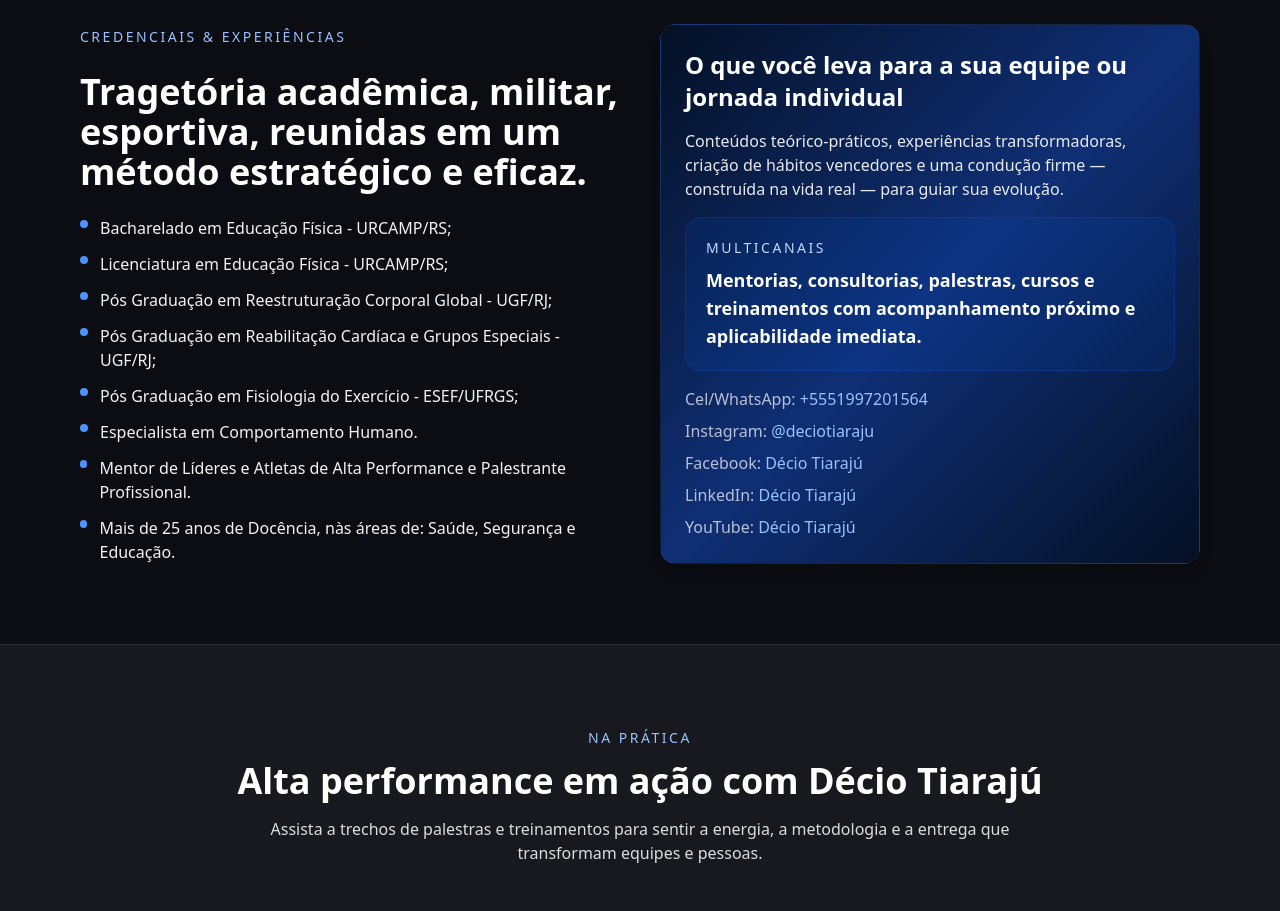
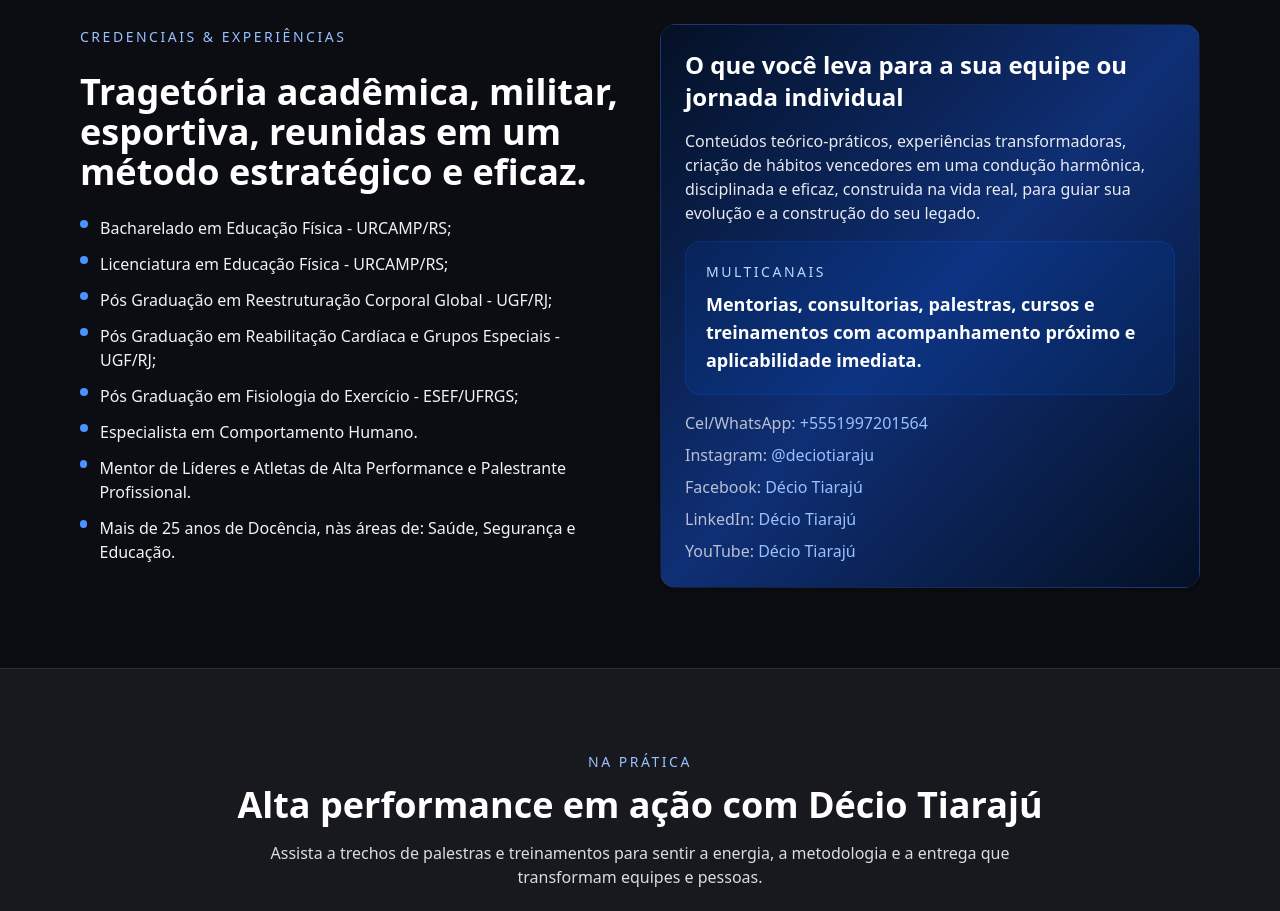
Before and after one commit to g4trader/decio-tiaraju-site-starter, a Next.js app: page / in a window 1280 px wide. Shown: the part 3420-4331 px from the top of the page. Built offline with nearby package versions, Linux system fonts and the light colour scheme; no server answers.

Commit message:
Atualiza descrição da entrega: condução harmônica, disciplinada e eficaz para construção de legado

```diff
--- a/app/page.tsx
+++ b/app/page.tsx
@@ -313,8 +313,7 @@ export default function Page() {
               O que você leva para a sua equipe ou jornada individual
             </h3>
             <p className="text-white/90">
-              Conteúdos teórico-práticos, experiências transformadoras, criação de hábitos
-              vencedores e uma condução firme — construída na vida real — para guiar sua evolução.
+              Conteúdos teórico-práticos, experiências transformadoras, criação de hábitos vencedores em uma condução harmônica, disciplinada e eficaz, construida na vida real, para guiar sua evolução e a construção do seu legado.
             </p>
             <div className="rounded-2xl border border-brand-500/20 bg-brand-500/10 p-5">
               <p className="text-sm uppercase tracking-[0.18em] text-brand-200">
```
